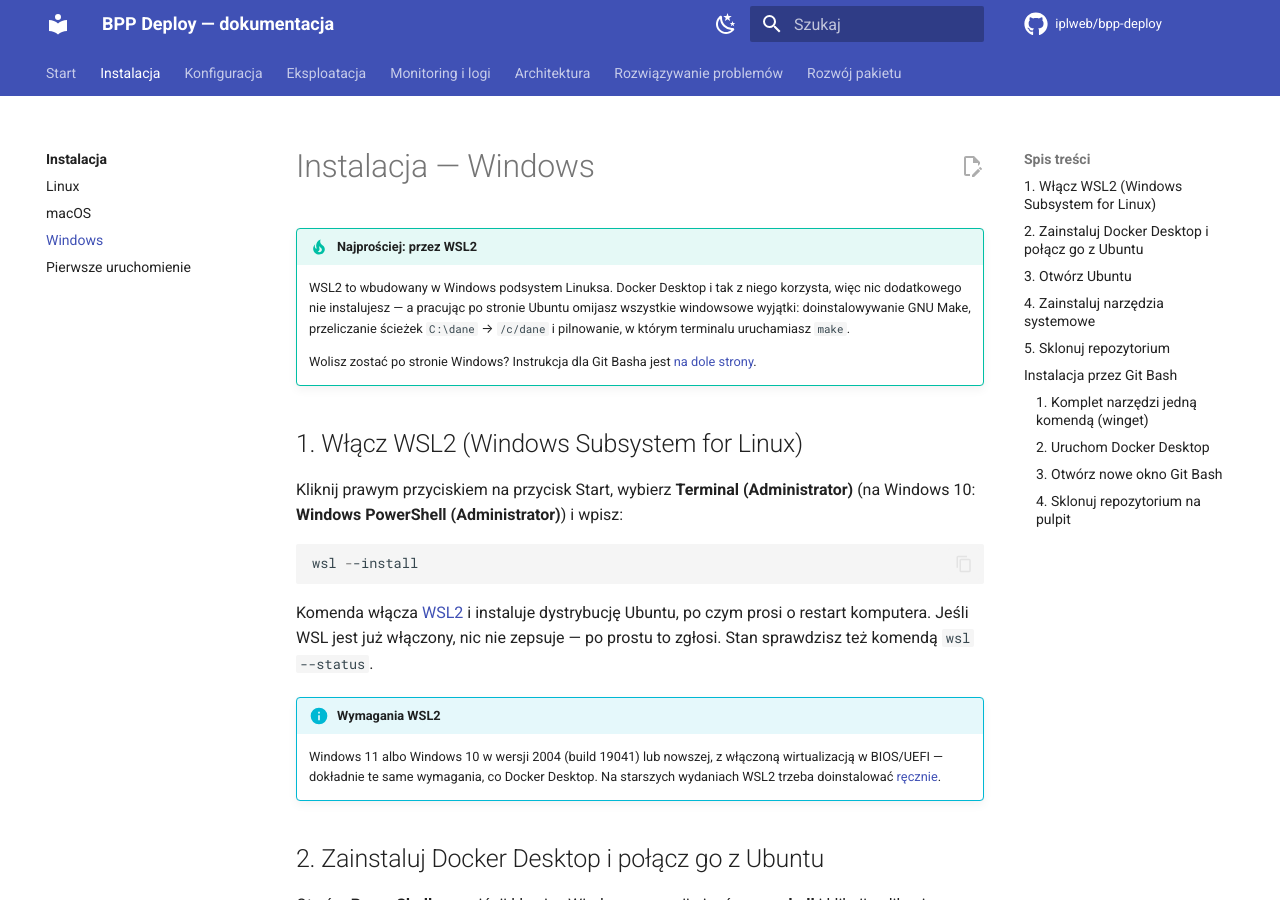
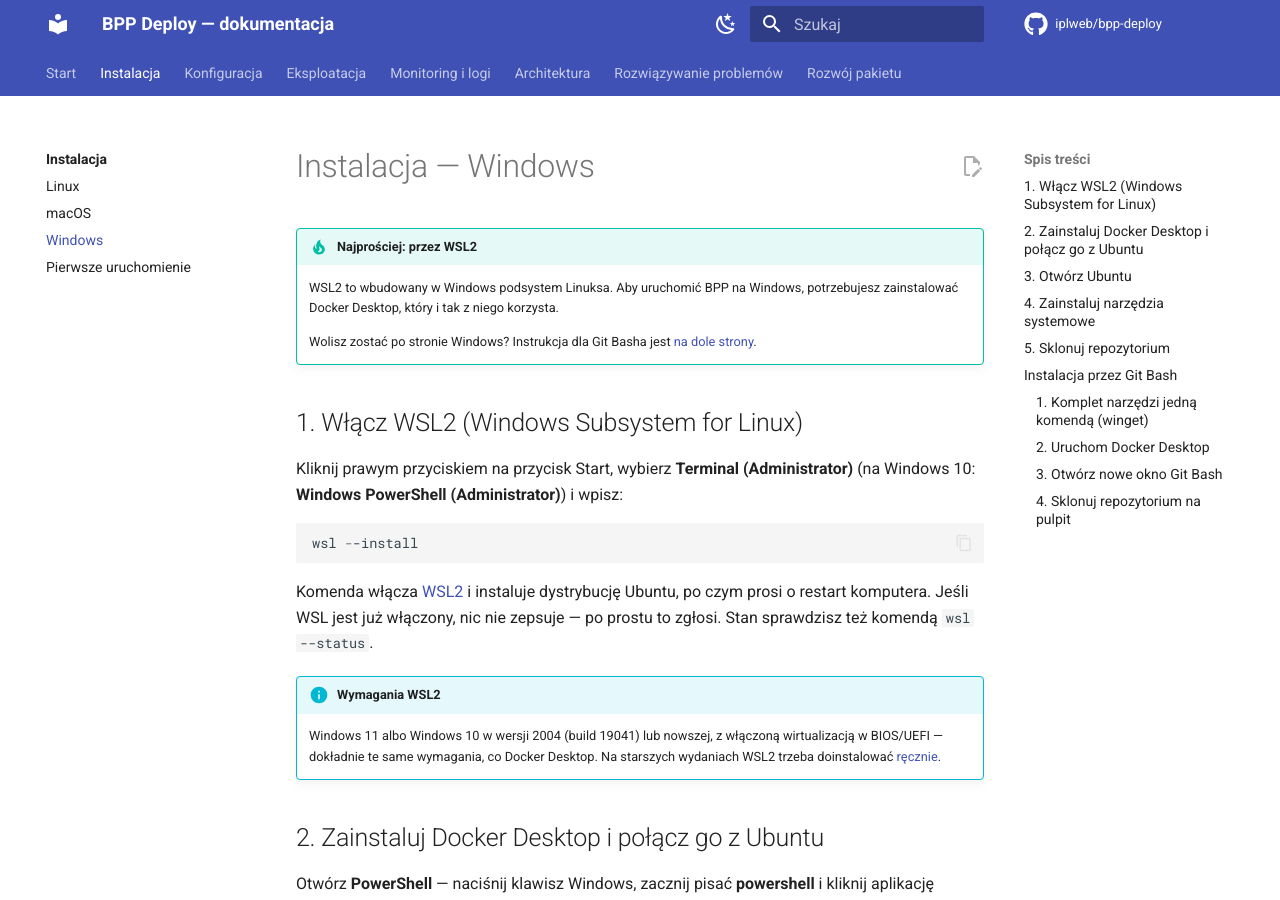
Before and after one commit to iplweb/bpp-deploy, an MkDocs documentation site: the page built from docs/instalacja/windows.md, in a window 1280 px wide and 900 px high. Built offline with MkDocs 1.6.1 and Material for MkDocs 9.7.7, drawn with Linux system fonts in a browser that asks for light colours; comment, search, counter and statistics services are not loaded; some of the changed text lies outside the part shown.

Commit message:
Windows: uprość uzasadnienie ścieżki WSL2
Zsynchronizowane ze stroną bpp.iplweb.pl/zrodla: wstęp sprzedawał WSL2
przez porównanie z wariantem Git Bash (GNU Make, przeliczanie ścieżek,
wybór terminala). Zostaje sama informacja: WSL2 jest potrzebny, bo wymaga
go Docker Desktop. Ten sam argument we wstępie do sekcji Git Bash
skrócony analogicznie.

Co-Authored-By: Claude Opus 5 (1M context) <noreply@anthropic.com>

```diff
--- a/docs/instalacja/windows.md
+++ b/docs/instalacja/windows.md
@@ -1,10 +1,8 @@
 # Instalacja — Windows
 
 !!! tip "Najprościej: przez WSL2"
-    WSL2 to wbudowany w Windows podsystem Linuksa. Docker Desktop i tak z niego
-    korzysta, więc nic dodatkowego nie instalujesz — a pracując po stronie Ubuntu
-    omijasz wszystkie windowsowe wyjątki: doinstalowywanie GNU Make, przeliczanie
-    ścieżek `C:\dane` → `/c/dane` i pilnowanie, w którym terminalu uruchamiasz `make`.
+    WSL2 to wbudowany w Windows podsystem Linuksa. Aby uruchomić BPP na Windows,
+    potrzebujesz zainstalować Docker Desktop, który i tak z niego korzysta.
 
     Wolisz zostać po stronie Windows? Instrukcja dla Git Basha jest
     [na dole strony](#instalacja-przez-git-bash).
@@ -99,10 +97,9 @@ cd bpp-deploy
 
 ## Instalacja przez Git Bash
 
-Ta ścieżka **nie omija WSL2** — Docker Desktop wymaga go tak czy inaczej, więc krok 1
+Ta ścieżka **też wymaga WSL2** — Docker Desktop bez niego nie działa, więc krok 1
 powyżej wykonaj również tutaj. Różnica polega na tym, że `make` uruchamiasz w Git Bashu
-po stronie Windows, a nie w Ubuntu. Wymaga to doinstalowania GNU Make i pilnowania
-kilku windowsowych wyjątków.
+po stronie Windows, a nie w Ubuntu.
 
 ### 1. Komplet narzędzi jedną komendą (winget)
 
```
Also changed, not shown: README.md (+2 -2 lines).
